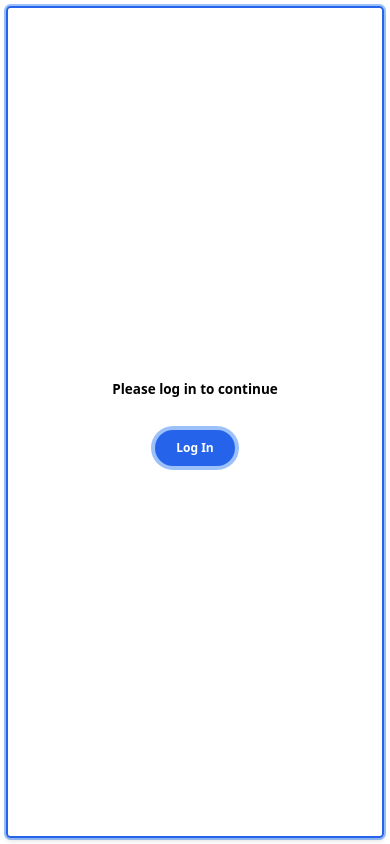
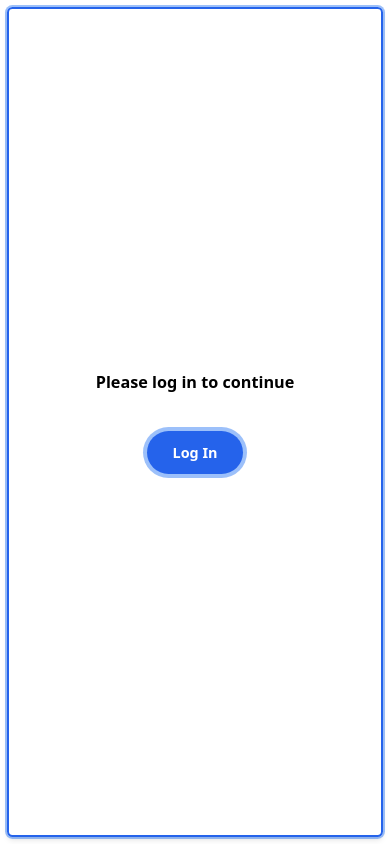
Before and after one commit to utkarsh-source/FullStack-nextjs-todo-app, a Next.js app: page /login in a window 390 px wide. Built offline with nearby package versions, Linux system fonts and the light colour scheme; no server answers.

Commit message:
Initial commit

```diff
--- a/styles/globals.css
+++ b/styles/globals.css
@@ -8,32 +8,32 @@
 
 @media screen and (max-width: 768px) {
   html {
-    font-size: 90%;
+    font-size: 95%;
   }
 }
 @media screen and (max-width: 500px) {
   html {
-    font-size: 85%;
+    font-size: 93%;
   }
 }
 @media screen and (max-width: 450px) {
   html {
-    font-size: 80%;
+    font-size: 91%;
   }
 }
 @media screen and (max-width: 400px) {
   html {
-    font-size: 75%;
+    font-size: 90%;
   }
 }
 @media screen and (max-width: 350px) {
   html {
-    font-size: 73%;
+    font-size: 88%;
   }
 }
 @media screen and (max-width: 300px) {
   html {
-    font-size: 70%;
+    font-size: 85%;
   }
 }
 
```
